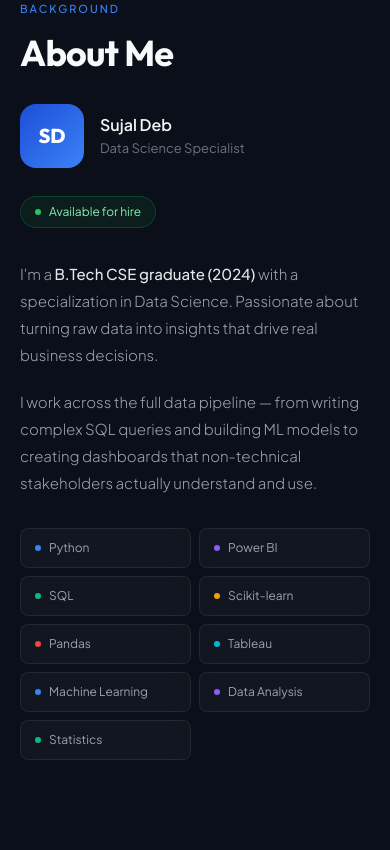
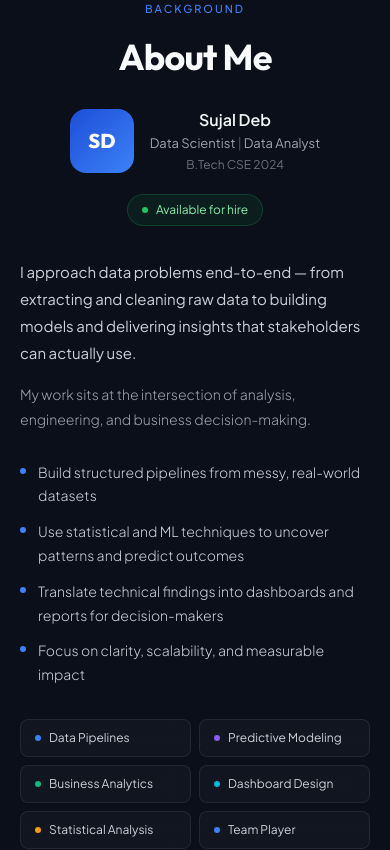
Before and after one commit to sujaldeb/sujal-portfolio, a React (Vite) app: page / in a window 390 px wide. Shown: the part 3260-4110 px from the top of the page. Built offline with nearby package versions, Linux system fonts and the light colour scheme.

Commit message:
redesigned about section mobile centered

```diff
--- a/src/pages/Home.jsx
+++ b/src/pages/Home.jsx
@@ -7,6 +7,25 @@ import { Link } from 'react-router-dom'
 
 const Home = () => {
   const featured = projects.filter(p => p.featured)
+
+  const bullets = [
+    'Build structured pipelines from messy, real-world datasets',
+    'Use statistical and ML techniques to uncover patterns and predict outcomes',
+    'Translate technical findings into dashboards and reports for decision-makers',
+    'Focus on clarity, scalability, and measurable impact',
+  ]
+
+  const competencies = [
+    { name: 'Data Pipelines', color: '#3B82F6' },
+    { name: 'Predictive Modeling', color: '#8B5CF6' },
+    { name: 'Business Analytics', color: '#10B981' },
+    { name: 'Dashboard Design', color: '#06B6D4' },
+    { name: 'Statistical Analysis', color: '#F59E0B' },
+    { name: 'Team Player', color: '#3B82F6' },
+    { name: 'Communication', color: '#8B5CF6' },
+    { name: 'Problem Solving', color: '#10B981' },
+    { name: 'Attention to Detail', color: '#06B6D4' },
+  ]
 
   return (
     <div style={{ background: '#0B0F19', minHeight: '100vh', position: 'relative' }}>
@@ -36,24 +55,17 @@ const Home = () => {
                   onMouseEnter={e => { e.currentTarget.style.transform = 'translateY(-4px)'; e.currentTarget.style.borderColor = item.color + '66' }}
                   onMouseLeave={e => { e.currentTarget.style.transform = 'translateY(0)'; e.currentTarget.style.borderColor = item.color + '33' }}
                 >
-                  {/* Grid lines */}
                   <div style={{ position: 'absolute', inset: 0, backgroundImage: `linear-gradient(rgba(255,255,255,0.03) 1px, transparent 1px), linear-gradient(90deg, rgba(255,255,255,0.03) 1px, transparent 1px)`, backgroundSize: '20px 20px' }} />
-
-                  {/* Chart bars */}
                   <div style={{ position: 'absolute', bottom: '32px', left: '16px', right: '16px', display: 'flex', alignItems: 'flex-end', gap: '4px', height: '50px' }}>
                     {item.bars.map((h, j) => (
                       <div key={j} style={{ flex: 1, height: `${h}%`, background: item.color + '70', borderRadius: '2px 2px 0 0' }} />
                     ))}
                   </div>
-
-                  {/* Top tag */}
                   <div style={{ position: 'absolute', top: '14px', left: '14px' }}>
                     <span style={{ fontSize: '10px', fontWeight: '600', color: item.color, background: item.color + '25', padding: '3px 8px', borderRadius: '4px', letterSpacing: '0.5px' }}>
                       {item.tag}
                     </span>
                   </div>
-
-                  {/* Bottom title */}
                   <div style={{ position: 'absolute', bottom: '10px', left: '14px', right: '14px' }}>
                     <div style={{ fontSize: '11px', color: 'rgba(255,255,255,0.6)', fontWeight: '400', whiteSpace: 'nowrap', overflow: 'hidden', textOverflow: 'ellipsis' }}>
                       {item.title}
@@ -79,63 +91,71 @@ const Home = () => {
             </Link>
           </div>
 
-          {/* Projects Grid */}
           <div className="projects-grid">
             {featured.map(project => (
               <ProjectCard key={project.id} project={project} />
             ))}
           </div>
-
         </section>
 
         {/* About Section */}
         <section style={{ borderTop: '0.5px solid rgba(255,255,255,0.06)', padding: '80px 20px' }}>
           <div style={{ maxWidth: '1100px', margin: '0 auto' }} className="about-grid">
 
-            <div>
-              <div style={{ fontSize: '11px', letterSpacing: '2px', color: '#3B82F6', textTransform: 'uppercase', fontWeight: '500', marginBottom: '8px' }}>
+            {/* Left */}
+            <div className="about-left">
+              <div style={{ fontSize: '11px', letterSpacing: '2px', color: '#3B82F6', textTransform: 'uppercase', fontWeight: '500', marginBottom: '12px' }}>
                 Background
               </div>
               <h2 style={{ fontFamily: 'Outfit, sans-serif', fontSize: '36px', fontWeight: '700', color: '#F9FAFB', letterSpacing: '-0.8px', marginBottom: '24px' }}>
                 About Me
               </h2>
-              <div style={{ display: 'flex', alignItems: 'center', gap: '16px', marginBottom: '28px' }}>
+
+              {/* Avatar */}
+              <div style={{ display: 'flex', alignItems: 'center', gap: '16px', marginBottom: '20px' }}>
                 <div style={{ width: '64px', height: '64px', background: 'linear-gradient(135deg, #1D4ED8, #3B82F6)', borderRadius: '16px', display: 'flex', alignItems: 'center', justifyContent: 'center', fontFamily: 'Outfit, sans-serif', fontSize: '20px', fontWeight: '800', color: '#fff', flexShrink: 0 }}>
                   SD
                 </div>
                 <div>
                   <div style={{ fontWeight: '600', color: '#F3F4F6', fontSize: '16px' }}>Sujal Deb</div>
-                  <div style={{ fontSize: '13px', color: '#6B7280', marginTop: '2px' }}>Data Science Specialist</div>
+                  <div style={{ fontSize: '13px', color: '#9CA3AF', marginTop: '2px' }}>
+                    Data Scientist <span style={{ color: '#4B5563' }}>|</span> Data Analyst
+                  </div>
+                  <div style={{ fontSize: '12px', color: '#6B7280', marginTop: '3px' }}>B.Tech CSE 2024</div>
                 </div>
               </div>
+
               <div style={{ display: 'inline-flex', alignItems: 'center', gap: '8px', background: 'rgba(34,197,94,0.08)', border: '0.5px solid rgba(34,197,94,0.2)', padding: '6px 14px', borderRadius: '100px', fontSize: '12px', color: '#86EFAC' }}>
                 <span style={{ width: '6px', height: '6px', background: '#22C55E', borderRadius: '50%' }} />
                 Available for hire
               </div>
             </div>
 
+            {/* Right */}
             <div>
-              <p style={{ color: '#9CA3AF', fontSize: '15px', lineHeight: '1.8', marginBottom: '20px', fontWeight: '300' }}>
-                I'm a <strong style={{ color: '#E5E7EB', fontWeight: '500' }}>B.Tech CSE graduate (2024)</strong> with a specialization in Data Science. Passionate about turning raw data into insights that drive real business decisions.
+              <p style={{ color: '#C9D1D9', fontSize: '15px', lineHeight: '1.8', marginBottom: '16px', fontWeight: '400' }}>
+                I approach data problems end-to-end — from extracting and cleaning raw data to building models and delivering insights that stakeholders can actually use.
               </p>
-              <p style={{ color: '#9CA3AF', fontSize: '15px', lineHeight: '1.8', marginBottom: '32px', fontWeight: '300' }}>
-                I work across the full data pipeline — from writing complex SQL queries and building ML models to creating dashboards that non-technical stakeholders actually understand and use.
+              <p style={{ color: '#9CA3AF', fontSize: '14px', lineHeight: '1.8', marginBottom: '28px', fontWeight: '300' }}>
+                My work sits at the intersection of analysis, engineering, and business decision-making.
               </p>
-              <div className="skills-grid">
-                {[
-                  { name: 'Python', color: '#3B82F6' },
-                  { name: 'Power BI', color: '#8B5CF6' },
-                  { name: 'SQL', color: '#10B981' },
-                  { name: 'Scikit-learn', color: '#F59E0B' },
-                  { name: 'Pandas', color: '#EF4444' },
-                  { name: 'Tableau', color: '#06B6D4' },
-                  { name: 'Machine Learning', color: '#3B82F6' },
-                  { name: 'Data Analysis', color: '#8B5CF6' },
-                  { name: 'Statistics', color: '#10B981' },
-                ].map(skill => (
-                  <div key={skill.name} style={{ background: 'rgba(255,255,255,0.03)', backdropFilter: 'blur(8px)', WebkitBackdropFilter: 'blur(8px)', border: '0.5px solid rgba(255,255,255,0.08)', borderRadius: '8px', padding: '10px 14px', fontSize: '12px', color: '#9CA3AF', display: 'flex', alignItems: 'center', gap: '8px' }}>
-                    <div style={{ width: '6px', height: '6px', borderRadius: '50%', background: skill.color, flexShrink: 0 }} />
-                    {skill.name}
+
+              {/* Bullet Points */}
+              <div style={{ display: 'flex', flexDirection: 'column', gap: '12px', marginBottom: '32px' }}>
+                {bullets.map((b, i) => (
+                  <div key={i} style={{ display: 'flex', alignItems: 'flex-start', gap: '12px' }}>
+                    <div style={{ width: '6px', height: '6px', borderRadius: '50%', background: '#3B82F6', flexShrink: 0, marginTop: '7px' }} />
+                    <span style={{ color: '#C9D1D9', fontSize: '14px', lineHeight: '1.7', fontWeight: '300' }}>{b}</span>
+                  </div>
+                ))}
+              </div>
+
+              {/* Competencies */}
+              <div className="competencies-grid">
+                {competencies.map(c => (
+                  <div key={c.name} style={{ background: 'rgba(255,255,255,0.03)', backdropFilter: 'blur(8px)', WebkitBackdropFilter: 'blur(8px)', border: '0.5px solid rgba(255,255,255,0.08)', borderRadius: '8px', padding: '9px 14px', fontSize: '12px', color: '#C9D1D9', display: 'flex', alignItems: 'center', gap: '8px' }}>
+                    <div style={{ width: '6px', height: '6px', borderRadius: '50%', background: c.color, flexShrink: 0 }} />
+                    {c.name}
                   </div>
                 ))}
               </div>
@@ -167,13 +187,15 @@ const Home = () => {
         <style>{`
           .projects-grid { display: grid; grid-template-columns: 1fr 1fr; gap: 20px; }
           .preview-strip { display: grid; grid-template-columns: 1fr 1fr 1fr 1fr; gap: 16px; }
-          .about-grid { display: grid; grid-template-columns: 1fr 1.4fr; gap: 64px; align-items: center; }
-          .skills-grid { display: grid; grid-template-columns: 1fr 1fr 1fr; gap: 8px; }
+          .about-grid { display: grid; grid-template-columns: 1fr 1.4fr; gap: 64px; align-items: start; }
+          .competencies-grid { display: grid; grid-template-columns: 1fr 1fr 1fr; gap: 8px; }
           @media (max-width: 768px) {
             .projects-grid { grid-template-columns: 1fr; }
             .preview-strip { grid-template-columns: 1fr 1fr; gap: 12px; }
             .about-grid { grid-template-columns: 1fr; gap: 32px; }
-            .skills-grid { grid-template-columns: 1fr 1fr; }
+            .about-left { text-align: center; display: flex; flex-direction: column; align-items: center; }
+            .about-left > div:first-child { align-self: center; }
+            .competencies-grid { grid-template-columns: 1fr 1fr; }
           }
         `}</style>
 
```
